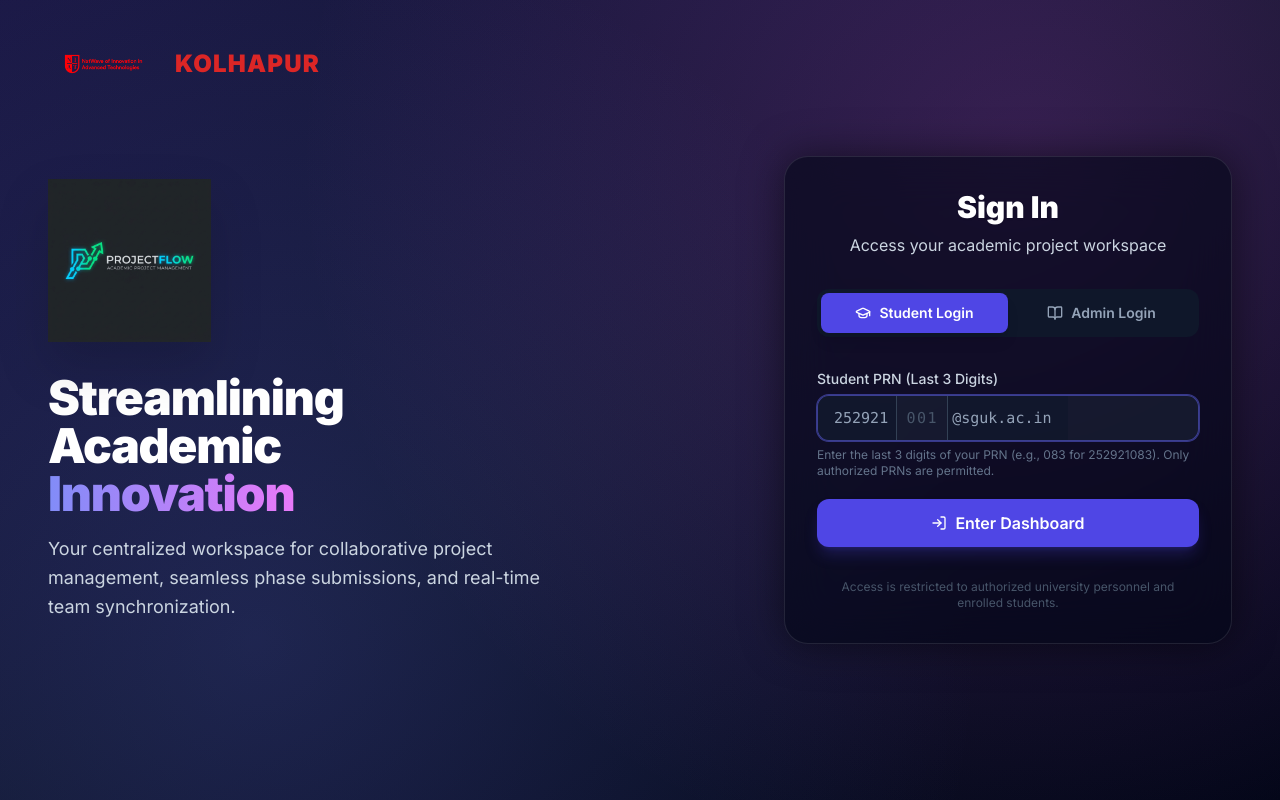
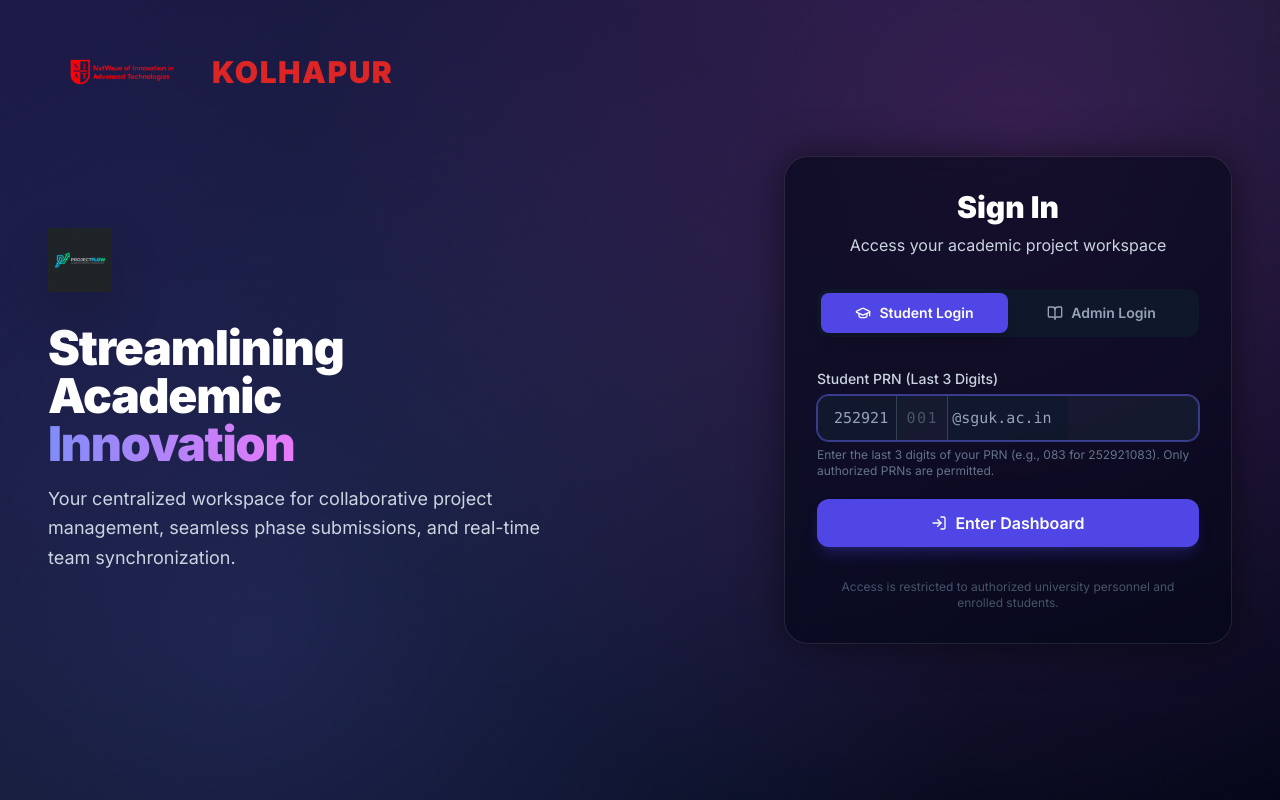
Before and after one commit to aditya9112adi/ProjectFlow, a React (Vite) app in the folder frontend/: page / in a window 1280 px wide. Built offline with nearby package versions, Linux system fonts and the light colour scheme; no server answers.

Commit message:
style: increase size of branding elements in Login layout

```diff
--- a/frontend/src/pages/auth/Login.jsx
+++ b/frontend/src/pages/auth/Login.jsx
@@ -85,10 +85,10 @@ const Login = () => {
         <img
           src="/niat-brand.png"
           alt="NIAT Brand"
-          className="h-10 lg:h-12 w-auto object-contain"
+          className="h-14 lg:h-16 w-auto object-contain"
           style={{ filter: 'invert(22%) sepia(95%) saturate(7080%) hue-rotate(352deg) brightness(94%) contrast(118%)' }}
         />
-        <span className="text-[#DC2626] font-black text-xl lg:text-2xl uppercase tracking-wider">Kolhapur</span>
+        <span className="text-[#DC2626] font-black text-2xl lg:text-3xl uppercase tracking-wider">Kolhapur</span>
       </div>
 
       {/* Main Content Wrapper */}
@@ -96,7 +96,7 @@ const Login = () => {
 
         {/* Left Side: Brand & Text */}
         <div className="lg:w-1/2 flex flex-col justify-center items-start lg:pr-12 mt-8 lg:mt-0">
-           <img src="/logo.png" alt="ProjectFlow Brand Logo" className="w-[30%] max-w-[200px] h-auto object-contain drop-shadow-2xl mb-8" />
+           <img src="/logo.png" alt="ProjectFlow Brand Logo" className="h-14 lg:h-16 w-auto object-contain drop-shadow-2xl mb-8" />
            <div className="space-y-4 max-w-lg">
              <h1 className="text-4xl lg:text-5xl font-black text-white tracking-tight leading-tight">
                Streamlining Academic <br className="hidden lg:block" />
```
